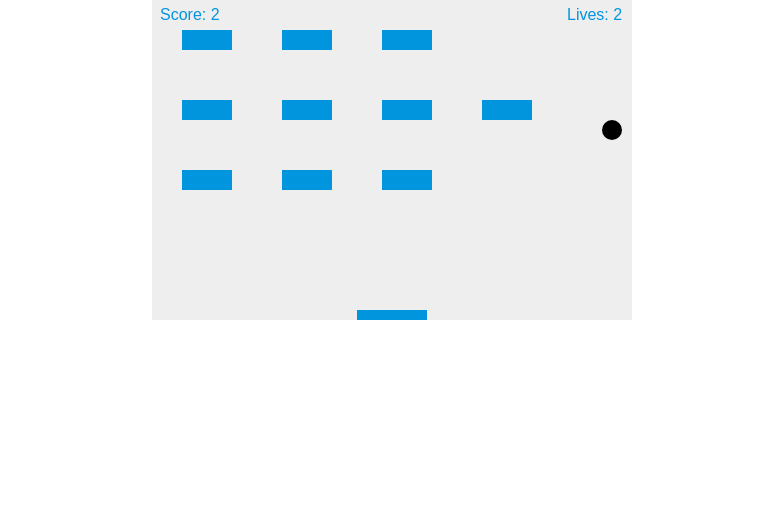
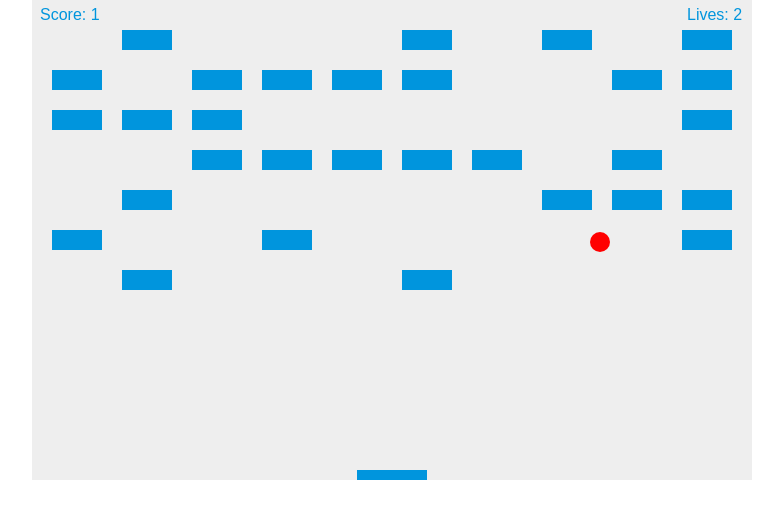
Before and after one commit to Briggs-Miller/htmlcssjs, a plain HTML site: page index.html in a window 1280 px wide. Shown: the whole page, without its empty margins (248-1031 px from the left). Drawn offline with Linux system fonts and the light colour scheme.

Commit message:
I was able to randomise the boxes, but when I try to get different speeds to add off the blocks/paddle, when it goes too fast it starts not to clear the boxed.  Cannot work out why.

```diff
--- a/index.html
+++ b/index.html
@@ -10,7 +10,9 @@
 </head>
 <body>
 
-<canvas id="myCanvas" width="480" height="320"></canvas>
+
+
+<canvas id="myCanvas" width="720" height="480"></canvas>
 
 <script>
     //gui info
@@ -94,14 +96,14 @@
                         score++;
                         ballcolor = colors[Math.floor(Math.random()*colors.length)];
                         b.status = 0;
-                        dy -Math.floor((Math.random()));
+                        dx -= Math.floor((Math.random()*1));
                         }
                     else if(x-ballRadius == b.x+brickWidth && y+ballRadius >= b.y && y-ballRadius <= b.y+brickHeight) {
                         dx = Math.abs(dx);
                         score++;
                         ballcolor = colors[Math.floor(Math.random()*colors.length)];
                         b.status = 0;
-                        dy -Math.floor((Math.random()));
+                        dx +=Math.floor((Math.random()*1));
                         }
 
                     else if(x+ballRadius >= b.x && x-ballRadius <= b.x+brickWidth && y-ballRadius == b.y+brickHeight) {
@@ -109,14 +111,14 @@
                         score++;
                         ballcolor = colors[Math.floor(Math.random()*colors.length)];
                         b.status = 0;
-                        dy -Math.floor((Math.random()));
+                        dy +=Math.floor((Math.random()*1));
                         }
                     else if(x+ballRadius >= b.x && x-ballRadius <= b.x+brickWidth && y+ballRadius == b.y) {
                         dy = -Math.abs(dy);
                         score++;
                         ballcolor = colors[Math.floor(Math.random()*colors.length)];
                         b.status = 0;
-                        dy -Math.floor((Math.random()));
+                        dy -=Math.floor((Math.random()*1));
                         }
                         if(score == brickRowCount*brickColumnCount) {
                             alert("YOU WIN, CONGRATULATIONS! YOU SCORED:  " +score);
@@ -128,23 +130,25 @@
         }
     }
 
-    //brick info
-    var brickRowCount = 4;
-    var brickColumnCount = 3
+    //brick info  720/480  canvas.width  canvas.height
+    var brickRowCount = 10;
+    var brickColumnCount = 7;
     var brickWidth = 50;
     var brickHeight = 20;
-    var brickPadding = 50;
+    var brickPadding = 20;
     var brickOffsetTop = 30;
-    var brickOffsetLeft = 30;
+    var brickOffsetLeft = 20;
 
 
     var bricks = [];
     for(var c=0; c<brickColumnCount; c++) {
         bricks[c] = [];
         for(var r=0; r<brickRowCount; r++) {
-            bricks[c][r] = { x: 0, y: 0, status: 1 };
+            bricks[c][r] = { x: 0, y: 0, status: (Math.floor(Math.random() * (3 - 1) ) + 1) };
         }
     }
+
+
 
     function drawBricks() {
         for(var c=0; c<brickColumnCount; c++) {
@@ -198,12 +202,13 @@
             ballcolor = colors[Math.floor(Math.random()*colors.length)];
         }
         //slight change of ball path off the bat
-        else if(y + dy > canvas.height-ballRadius) {
+        else if(y > canvas.height-ballRadius*2) {
             if(x>paddleX && x < paddleX + paddleWidth){
                 dy = -dy;
-                dx +Math.floor((Math.random()));
-                dy -=Math.floor((Math.random()));
+                dx +=Math.floor((Math.random()*1));
+                dy -=Math.floor((Math.random()*1));
                 }
+
 
             else {
                 lives--;
```
Lines whose indentation alone changed are shown as unchanged.
